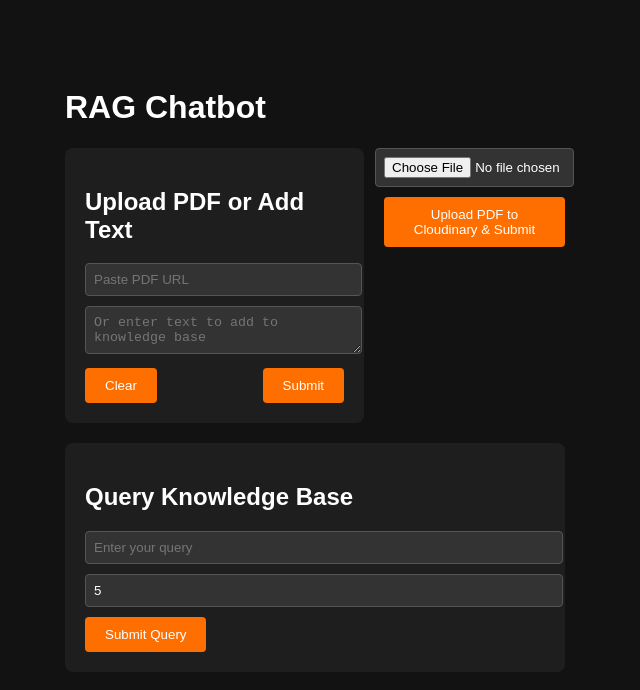
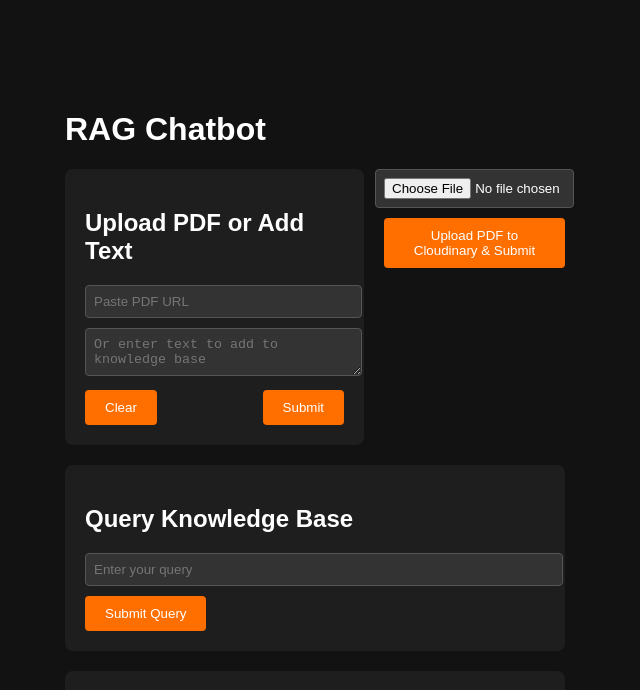
Before and after one commit to hcmus-project-collection/graphrag-llm-with-knowledge-base, a React (Create React App) app in the folder frontend/: page / in a window 1280 px wide. Shown: the top 690 px of the page, without its empty margins (325-965 px from the left). Built offline with nearby package versions, Linux system fonts and the light colour scheme.

Commit message:
Remove top-k calling

```diff
--- a/frontend/src/components/QueryForm.tsx
+++ b/frontend/src/components/QueryForm.tsx
@@ -16,7 +16,7 @@ const QueryForm: React.FC<QueryFormProps> = ({ onQueryComplete }) => {
 
         const payload = {
             query,
-            top_k: topK,
+            top_k: 1,
             kb: ["kb0000"],
             threshold: 0.2,
         };
@@ -38,13 +38,13 @@ const QueryForm: React.FC<QueryFormProps> = ({ onQueryComplete }) => {
                 value={query}
                 onChange={(e) => setQuery(e.target.value)}
             />
-            <input
+            {/* <input
                 type="number"
                 placeholder="Top K results"
                 value={topK}
                 onChange={(e) => setTopK(Number(e.target.value))}
                 min={1}
-            />
+            /> */}
             <button type="submit" onClick={handleSubmit}>
                 Submit Query
             </button>
```
